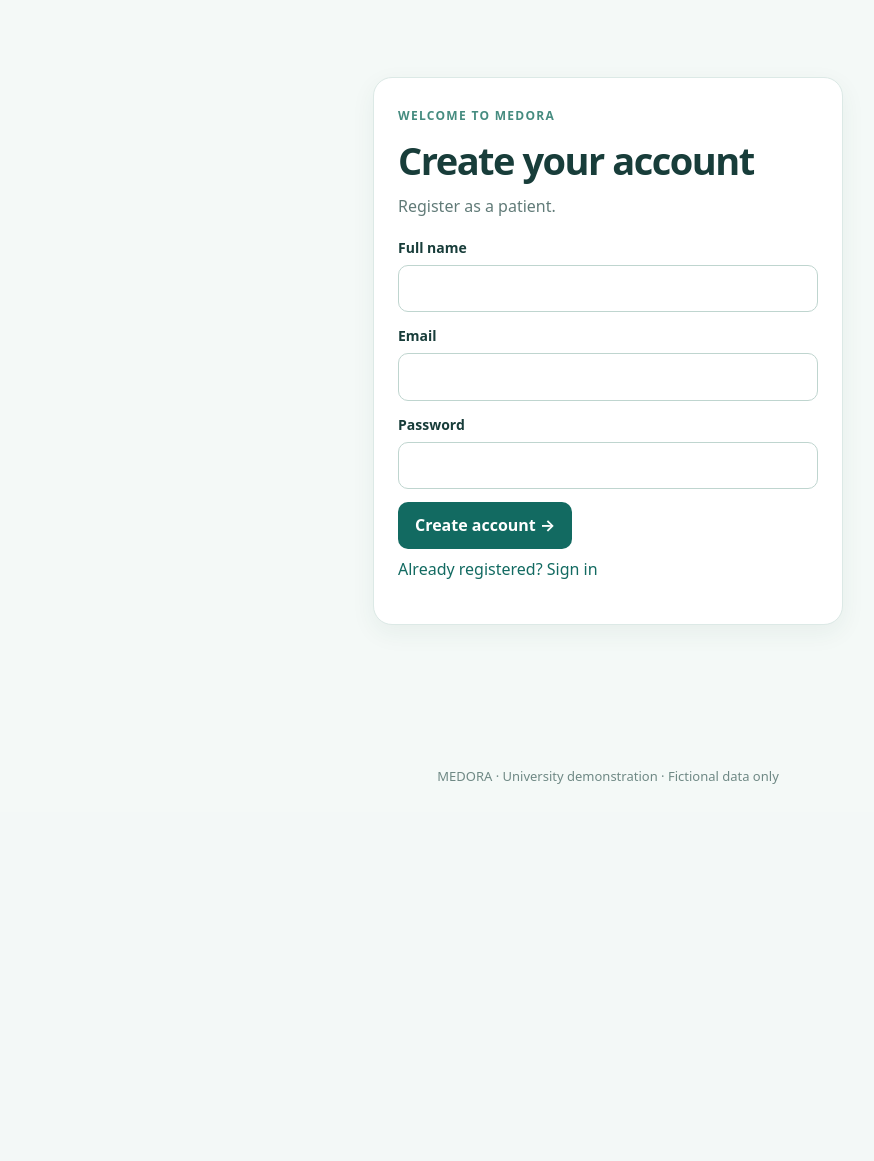
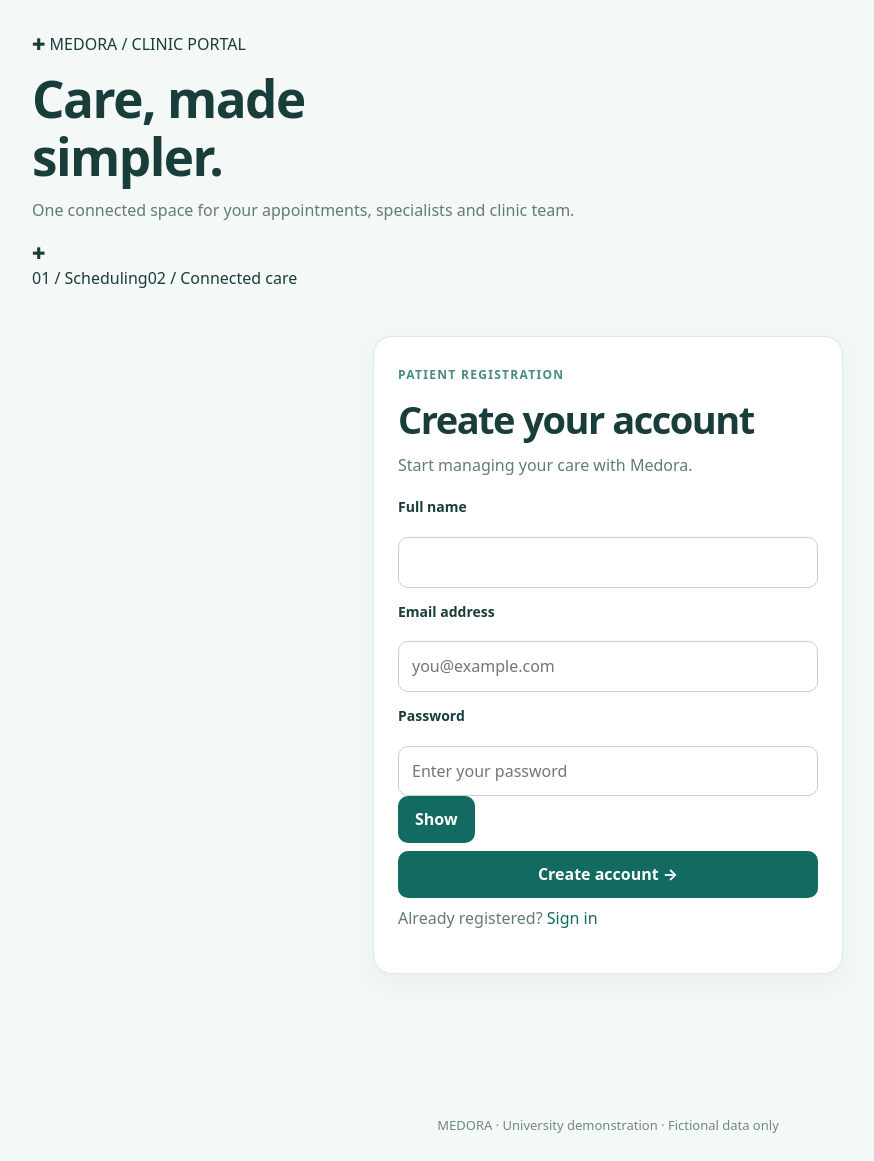
Before and after one commit to kevinbouchaaya01-beep/gin446-group-07-project, a Flask app: page /register in a window 1280 px wide. Shown: the part 86-1247 px from the top of the page, without its empty margins (32-906 px from the left). Before the commit the page ends 870 px from the top, so only its background shows below. Run offline with Flask 3, Linux system fonts and the light colour scheme.

Commit message:
Redesign sign-in and add show/hide password

```diff
--- a/Medora/templates/login.html
+++ b/Medora/templates/login.html
@@ -1 +1,23 @@
-{% extends 'base.html' %}{% block body %}<section class="auth"><small>WELCOME TO MEDORA</small><h1>{{'Create your account' if register else 'Welcome back.'}}</h1><p>{{'Register as a patient.' if register else 'Sign in to your personal workspace.'}}</p><form method="post"><input type="hidden" name="csrf" value="{{session.csrf}}">{% if register %}<label>Full name<input name="name" required maxlength="100"></label>{% endif %}<label>Email<input name="email" type="email" required></label><label>Password<input name="password" type="password" required {% if register %}minlength="10"{% endif %}></label><button>{{'Create account' if register else 'Sign in'}} →</button></form><p><a href="{{'/login' if register else '/register'}}">{{'Already registered? Sign in' if register else 'New patient? Create an account'}}</a></p></section>{% endblock %}
+{% extends 'base.html' %}
+{% block body %}
+<div class="auth-layout">
+<section class="auth-story">
+<div class="story-label">✚ MEDORA / CLINIC PORTAL</div>
+<div><h1>Care, made<br>simpler.</h1><p>One connected space for your appointments, specialists and clinic team.</p></div>
+<div class="story-graphic" aria-hidden="true"><div class="story-orbit orbit-one"></div><div class="story-orbit orbit-two"></div><div class="story-cross">✚</div></div>
+<div class="story-foot"><span>01 / Scheduling</span><span>02 / Connected care</span></div>
+</section>
+<section class="auth">
+<small>{{'PATIENT REGISTRATION' if register else 'YOUR PERSONAL WORKSPACE'}}</small>
+<h1>{{'Create your account' if register else 'Welcome back.'}}</h1>
+<p>{{'Start managing your care with Medora.' if register else 'Enter your details to continue to Medora.'}}</p>
+<form method="post">
+<input type="hidden" name="csrf" value="{{session.csrf}}">
+{% if register %}<label for="full-name">Full name</label><input id="full-name" name="name" required maxlength="100" autocomplete="name">{% endif %}
+<label for="email">Email address</label><input id="email" name="email" type="email" required autocomplete="username" placeholder="you@example.com">
+<label for="password">Password</label><div class="password-wrap"><input id="password" name="password" type="password" required autocomplete="{{'new-password' if register else 'current-password'}}" {% if register %}minlength="10" maxlength="128"{% endif %} placeholder="Enter your password"><button class="toggle-password" type="button" data-password="password" aria-controls="password" aria-pressed="false">Show</button></div>
+<button class="wide">{{'Create account' if register else 'Sign in'}} →</button>
+</form>
+<p class="auth-switch">{{'Already registered?' if register else 'New to Medora?'}} <a href="{{'/login' if register else '/register'}}">{{'Sign in' if register else 'Create an account'}}</a></p>
+</section></div>
+{% endblock %}
```
